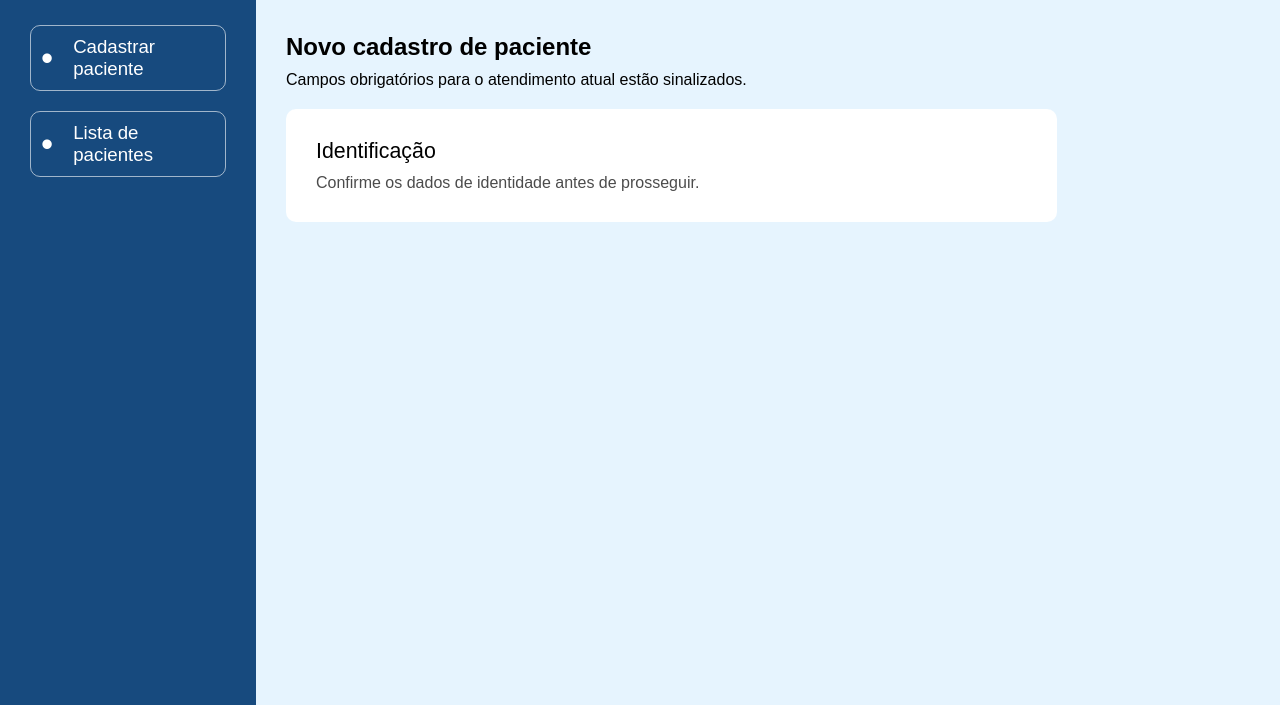
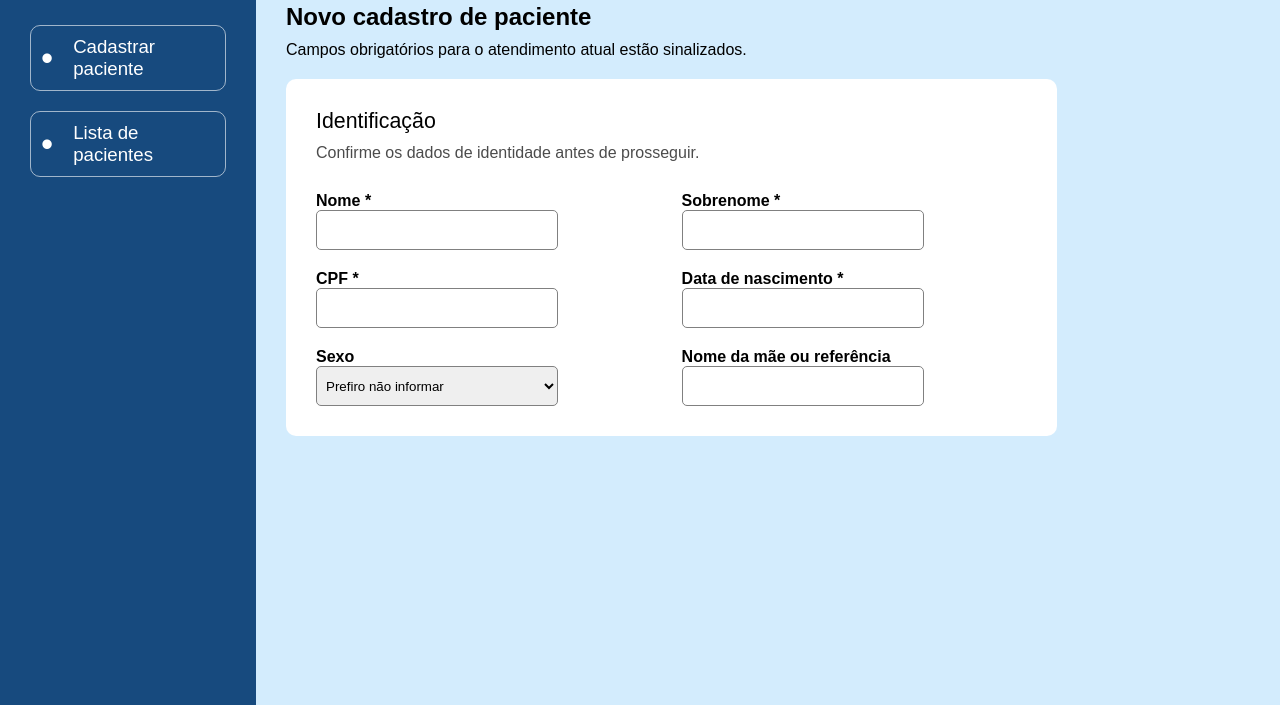
Before and after one commit to rafamoreira11/Gest-o-Cl-nicas, a plain HTML site: page front/index.html in a window 1280 px wide. Shown: the part 95-800 px from the top of the page. Drawn offline with Linux system fonts and the light colour scheme.

Commit message:
Adicionando formulário de cadastro dos pacientes

```diff
--- a/front/index.html
+++ b/front/index.html
@@ -28,9 +28,39 @@
             <p class="title-description">Campos obrigatórios para o atendimento atual estão sinalizados.</p>
         </section>
         <section class="form-conteiner">
-            <form action="#" method="post">
+            <form action="#" method="post" class="personal-form">
                 <label class="title-form" for="#">Identificação</label>
                 <label class="subtitle-form" for="#">Confirme os dados de identidade antes de prosseguir.</label>
+                <section class="inputs-form">
+                    <div class="box-input">
+                        <label for="" class="input-label">Nome *</label>
+                        <input type="text" required class="input-element">
+                    </div>
+                    <div class="box-input">
+                        <label for="" class="input-label">Sobrenome *</label>
+                        <input type="text" required class="input-element">
+                    </div>
+                    <div class="box-input">
+                        <label for="" class="input-label">CPF *</label>
+                        <input type="text" required class="input-element">
+                    </div>
+                    <div class="box-input">
+                        <label for="" class="input-label">Data de nascimento *</label>
+                        <input type="text" required class="input-element">
+                    </div>
+                    <div class="box-input">
+                        <label for="" class="input-label">Sexo</label>
+                        <select name="sexo" id="input-element" class="input-element">
+                            <option value="Null">Prefiro não informar</option>
+                            <option value="Feminino">Feminino</option>
+                            <option value="Masculino">Masculino</option>
+                        </select>
+                    </div>
+                    <div class="box-input">
+                        <label for="" class="input-label">Nome da mãe ou referência</label>
+                        <input type="text" class="input-element">
+                    </div>
+                </section>
             </form>
         </section>
     </main>
--- a/front/style.css
+++ b/front/style.css
@@ -9,7 +9,7 @@ body{
     display: flex;
     height: 100vh;
     width: 100%;
-    background-color: #E6F4FE;
+    background-color: #d3ecfd;
 }
 
 .menu-conteiner{
@@ -20,13 +20,13 @@ body{
 
 .logo{
     align-items: center;
-    justify-content: space-between;
     width: 100%;
     display: flex;
     color: white;
 }
 
 .logo-name{
+    margin-left: 10px;
     font-size: 16pt;
 }
 
@@ -78,7 +78,7 @@ main{
 }
 
 .titles-section{
-    margin: 80px 0px 20px 0px;
+    margin: 50px 0px 20px 0px;
 }
 
 .title-description{
@@ -105,3 +105,27 @@ form{
 .subtitle-form{
     opacity: 0.7;
 }
+
+.inputs-form{
+    margin-top: 30px;
+    display: grid;
+    grid-template-columns: 2fr 2fr;
+    gap: 20px;
+}
+
+.box-input{
+    width: 70%;
+    display: flex;
+    flex-direction: column;
+}
+
+.input-label{
+    font-weight: bold;
+}
+
+.input-element{
+    border: 1px solid grey;
+    border-radius: 5px;
+    height: 40px;
+    padding: 5px;
+}
```
